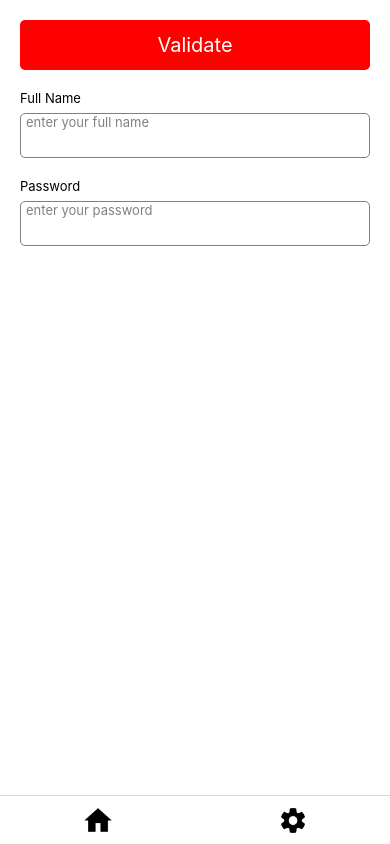
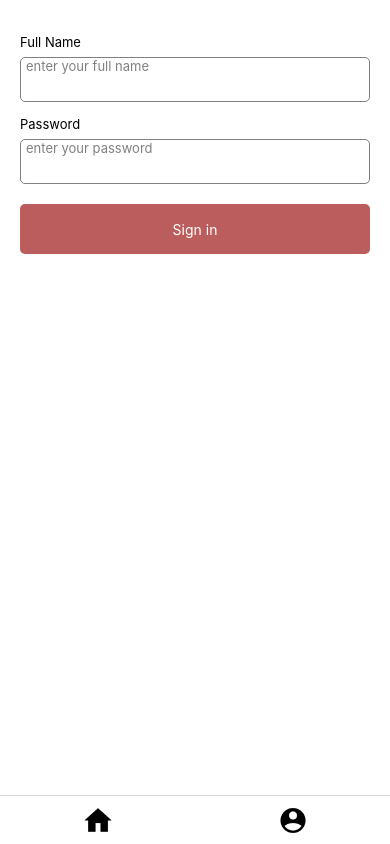
Before and after one commit to Ayanyiola-Enoch/TestProject, a React Native app: screen /HomeScreen in a window 390 px wide. Built offline with nearby package versions, Linux system fonts and the light colour scheme.

Commit message:
projet with reusable component

```diff
--- a/App.js
+++ b/App.js
@@ -23,7 +23,7 @@ const App = () => {
       name='HomeScreen'
       component={HomeScreen}
       options={{
-        title: 'Job',
+        title: 'Home',
         tabBarIcon: ({ focused }) => (
           <Image source={require('./src/assets/icons/icons8-home-100.png')} style={styles.tabBarIcon} />
         ),
@@ -33,8 +33,8 @@ const App = () => {
       <Tab.Screen
        name='ChatScreen'
        component={ChatScreen}
-       options={{title:'Settings', tabBarIcon:({focused})=>(
-        <Image source={require('./src/assets/icons/icons8-settings-100.png')} style={styles.tabBarIcon} />
+       options={{title:'Profile', tabBarIcon:({focused})=>(
+        <Image source={require('./src/assets/icons/icons8-male-user-100.png')} style={styles.tabBarIcon} />
        ) }} />
 
     </Tab.Navigator>
--- a/src/components/Button/formButton.js
+++ b/src/components/Button/formButton.js
@@ -4,7 +4,7 @@ import React from 'react'
 const FormButton = ({title}) => {
   return (
     <View style={styles.container}>
-      <Text style={{fontSize: 20, color: "white"}}>{title}</Text>
+      <Text style={{fontSize: 14, color: "white"}}>{title}</Text>
     </View>
   )
 }
@@ -14,9 +14,10 @@ export default FormButton;
 const styles = StyleSheet.create({
     container:{
         height: 50,
-        backgroundColor: 'red',
+        backgroundColor: '#BB5D5C',
         borderRadius:5,
         justifyContent: 'center',
         alignItems: 'center',
+        marginTop:20,
     },
 });
--- a/src/components/Input/formInput.js
+++ b/src/components/Input/formInput.js
@@ -3,7 +3,7 @@ import React from 'react'
 
 const FormInput = ({title, placeholder}) => {
   return (
-    <View style={{marginTop: 20, }}>
+    <View style={{marginTop: 14, }}>
       <Text style={{fontSize:13, color:'black'}}>{title}</Text>
       <View style={styles.container}>
         <TextInput
--- a/src/screens/HomeScreen.js
+++ b/src/screens/HomeScreen.js
@@ -6,9 +6,9 @@ import FormInput from '../components/Input/FormInput';
 const HomeScreen = ({navigation}) => {
   return (
     <View style={styles.page}>
-      <FormButton title={"Validate"} />
       <FormInput title={"Full Name"} placeholder={"enter your full name"} />
       <FormInput title={"Password"} placeholder={"enter your password"} />
+      <FormButton title={"Sign in"} />
 
     </View>
   );
```
Also changed, not shown: src/components/Header/Header.js (added, +16 -0 lines), src/assets/icons/icons8-male-user-100.png (added).
